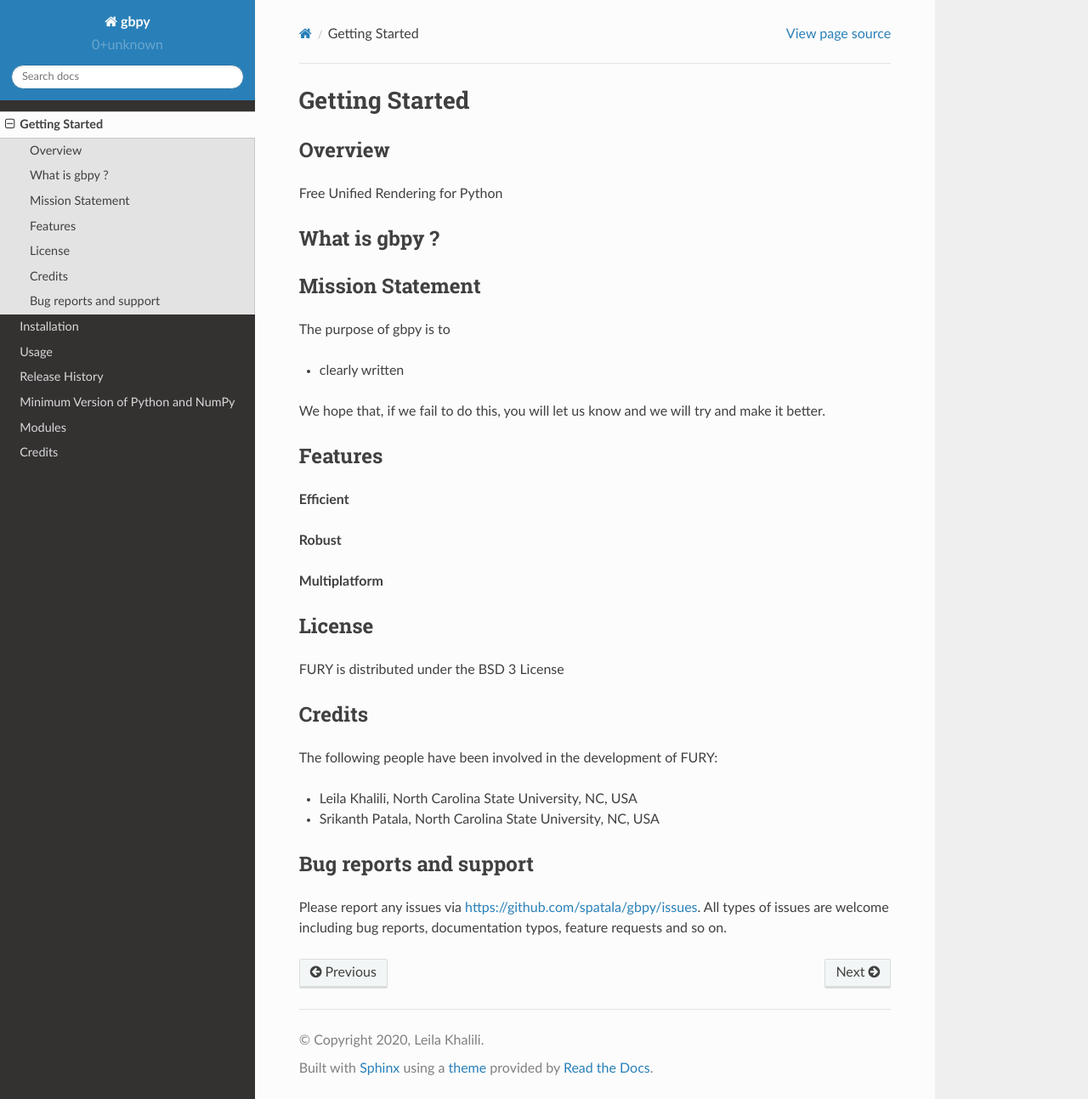
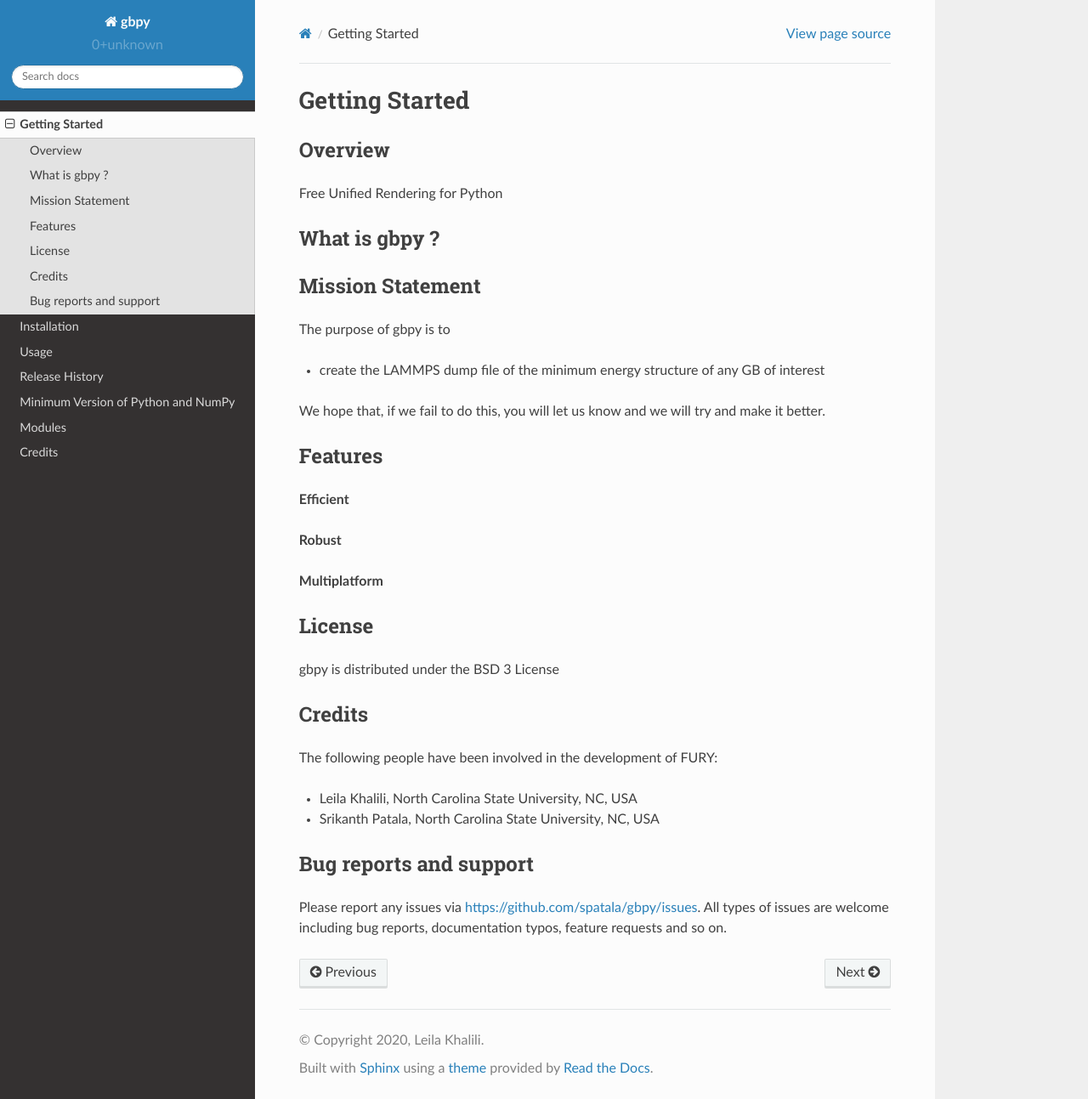
Before and after one commit to spatala/gbpy, a Sphinx documentation site: the page built from docs/source/get_started.rst, in a window 1280 px wide and 1293 px high. Shown: the whole window at 85% size. Built offline with Sphinx 7.4.7 and the Read the Docs theme 2.0.0, drawn with Linux system fonts in a browser that asks for light colours.

Commit message:
make better:

```diff
--- a/docs/source/get_started.rst
+++ b/docs/source/get_started.rst
@@ -18,7 +18,7 @@ Mission Statement
 
 The purpose of gbpy is to
 
-* clearly written
+* create the LAMMPS dump file of the minimum energy structure of any GB of interest
 
 We hope that, if we fail to do this, you will let us know and we will try and make it better.
 
@@ -38,7 +38,7 @@ Features
 License
 ---------
 
-FURY is distributed under the BSD 3 License
+gbpy is distributed under the BSD 3 License
 
 Credits
 --------
```
